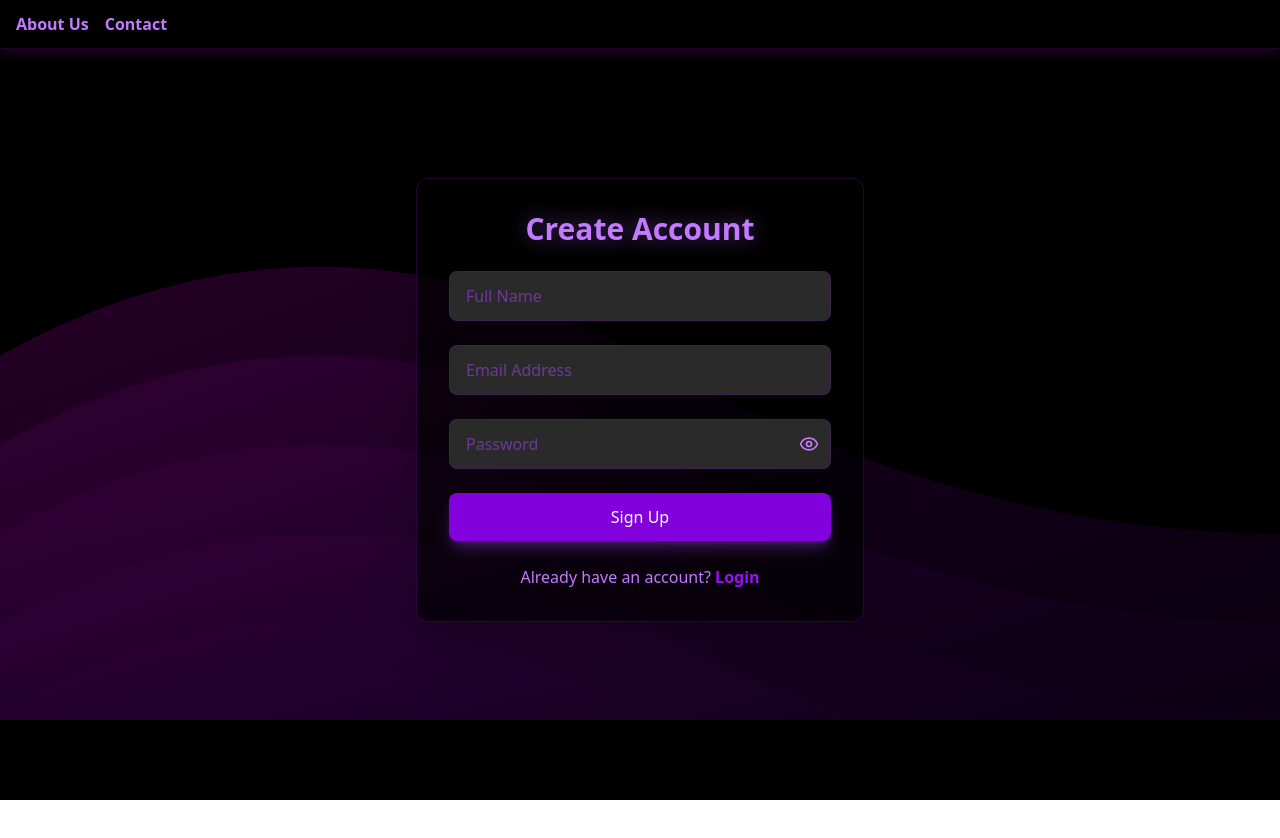
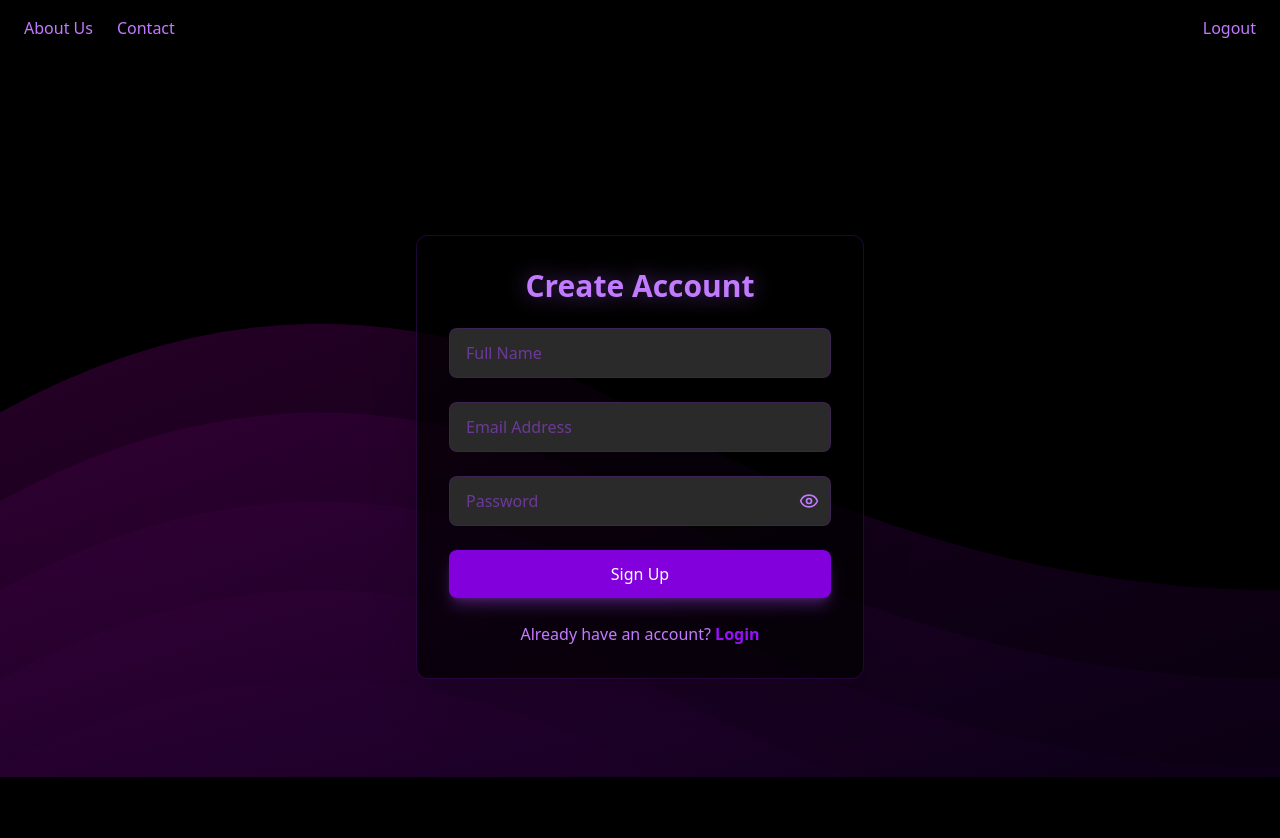
Before and after one commit to krishang-bose/ChatAppProject, a React app in the folder frontend/: page /signup/ in a window 1280 px wide. Shown: the top 838 px of the page. Before the commit the page ends 800 px from the top, so only its background shows below. Built offline with nearby package versions, Linux system fonts and the light colour scheme; no server answers; the HTML template or start-up script is replaced by a standard one.

Commit message:
minor changes in frontend

```diff
--- a/frontend/src/components/ChatContainer.jsx
+++ b/frontend/src/components/ChatContainer.jsx
@@ -2,41 +2,40 @@ import React, { useState } from 'react';
 import { useChatStore } from '../store/useChatstore';
 
 const ChatContainer = () => {
-  const { activeUser } = useChatStore();
+  const { activeUser, sendMessage } = useChatStore();
   const [message, setMessage] = useState('');
 
   const handleSendMessage = (e) => {
     e.preventDefault();
     if (message.trim()) {
-      // Implement message sending logic
-      console.log('Sending message:', message);
+      sendMessage(message);
       setMessage('');
     }
   };
 
   return (
-    <div className="flex-1 bg-black flex flex-col">
+    <div className="flex-1 flex flex-col h-full bg-black">
       {/* Message header */}
-      <div className="bg-[#1a1a1a] p-4 flex items-center border-b border-purple-800">
-        <div className="w-12 h-12 bg-purple-600 rounded-full flex items-center justify-center mr-4">
+      <div className="bg-[#1a1a1a] py-3.5 px-4 flex items-center border-b border-black">
+        <div className="w-10 h-10 bg-purple-600 rounded-full flex items-center justify-center mr-3">
           {activeUser.name.charAt(0).toUpperCase()}
         </div>
         <div>
-          <h2 className="text-xl font-bold text-purple-400">{activeUser.name}</h2>
-          <p className="text-sm text-gray-500">Active now</p>
+          <h2 className="font-bold text-purple-400">{activeUser.name}</h2>
+          <p className="text-xs text-gray-500">Active now</p>
         </div>
       </div>
 
-      {/* Messages container */}
+      {/* Messages container - Set to flex-1 to take available space and overflow-y-auto to scroll */}
       <div className="p-4 overflow-y-auto flex-1 flex flex-col space-y-4">
         {activeUser.messages && activeUser.messages.length > 0 ? (
           activeUser.messages.map((msg, index) => (
             <div
               key={index}
-              className={`max-w-3/4 p-3 rounded-lg ${
+              className={`max-w-xs md:max-w-md p-3 rounded-lg ${
                 msg.sender === 'user'
-                  ? 'bg-purple-800 text-white ml-auto'
-                  : 'bg-gray-800 text-white mr-auto'
+                  ? 'bg-purple-700 text-white ml-auto'
+                  : 'bg-[#1a1a1a] text-white mr-auto'
               }`}
             >
               {msg.text}
@@ -52,19 +51,19 @@ const ChatContainer = () => {
         )}
       </div>
 
-      {/* Message input */}
-      <form onSubmit={handleSendMessage} className="bg-[#1a1a1a] p-4 border-t border-purple-800">
+      {/* Message input - Fixed at bottom */}
+      <form onSubmit={handleSendMessage} className="bg-black p-4 border-t border-black mt-auto">
         <div className="flex">
           <input
             type="text"
             value={message}
             onChange={(e) => setMessage(e.target.value)}
             placeholder="Type a message..."
-            className="flex-1 bg-black border border-purple-800 rounded-l-full px-4 py-2 text-white focus:outline-none focus:ring-2 focus:ring-purple-600"
+            className="flex-1 bg-[#111] border border-black rounded-l-full px-4 py-2 text-white focus:outline-none focus:ring-2 focus:ring-purple-600"
           />
           <button
             type="submit"
-            className="bg-purple-700 hover:bg-purple-600 text-white px-6 rounded-r-full transition duration-200"
+            className="bg-purple-600 hover:bg-purple-500 text-white px-6 rounded-r-full transition duration-200"
           >
             Send
           </button>
--- a/frontend/src/components/NavBar.jsx
+++ b/frontend/src/components/NavBar.jsx
@@ -1,52 +1,16 @@
 import React from 'react';
-import { Link } from 'react-router-dom';
-import { useAuthStore } from '../store/useAuthStore';
 
 const Navbar = () => {
-  const { authUser, logout } = useAuthStore();
-
   return (
-    <nav className="fixed top-0 left-0 w-full z-50 bg-black/80 backdrop-blur-sm">
-      <div className="w-full px-4 py-3 flex justify-between items-center
-        shadow-[0_4px_10px_rgba(128,0,128,0.3)]
-        border-b border-purple-900/30
-        transition-all duration-300
-        hover:shadow-[0_4px_15px_rgba(128,0,128,0.4)]">
-
-        <div className="flex space-x-4">
-          <Link
-            to="/about"
-            className="text-purple-400 hover:text-purple-100
-              transition-colors duration-300
-              hover:scale-105
-              text-md font-semibold"
-          >
-            About Us
-          </Link>
-
-          <Link
-            to="/contact"
-            className="text-purple-400 hover:text-purple-100
-              transition-colors duration-300
-              hover:scale-105
-              text-md font-semibold"
-          >
-            Contact
-          </Link>
-        </div>
-
-        {authUser && (
-          <button
-            onClick={logout}
-            className="text-purple-400 hover:text-purple-100
-              transition-colors duration-300
-              hover:scale-105
-              text-md font-semibold">
-            Logout
-          </button>
-        )}
+    <div className="bg-black px-6 py-4 flex justify-between items-center border-b border-black">
+      <div className="flex space-x-6">
+        <a href="/about" className="text-purple-400 hover:text-purple-300">About Us</a>
+        <a href="/contact" className="text-purple-400 hover:text-purple-300">Contact</a>
       </div>
-    </nav>
+      <div>
+        <a href="/logout" className="text-purple-400 hover:text-purple-300">Logout</a>
+      </div>
+    </div>
   );
 };
 
--- a/frontend/src/components/NoChatContainer.jsx
+++ b/frontend/src/components/NoChatContainer.jsx
@@ -3,10 +3,12 @@ import { MessageCircle } from 'lucide-react';
 
 const NoChatContainer = () => {
   return (
-    <div className="flex-1 flex flex-col items-center justify-center text-gray-500 bg-black">
-      <MessageCircle className="text-purple-500 mb-4" size={64} />
+    <div className="flex-1 flex flex-col items-center justify-center bg-black">
+      <div className="text-purple-600 mb-4">
+        <MessageCircle size={64} />
+      </div>
       <h2 className="text-2xl font-bold text-purple-400 mb-2">No Chat Selected</h2>
-      <p className="text-lg">Select a conversation from the sidebar to start messaging</p>
+      <p className="text-gray-500">Select a conversation from the sidebar to start messaging</p>
     </div>
   );
 };
--- a/frontend/src/components/SideBar.jsx
+++ b/frontend/src/components/SideBar.jsx
@@ -1,38 +1,32 @@
 import React from 'react';
-import { Users } from 'lucide-react';
 import { useChatStore } from '../store/useChatstore';
 
 const SideBar = () => {
   const { users, activeUser, handleUserSelect, isUserLoading } = useChatStore();
 
   return (
-    <div className="w-1/4 bg-[#1a1a1a] border-r border-purple-800 p-4 overflow-y-auto">
-      <div className="flex items-center mb-6">
-        <Users className="mr-2 text-purple-500" />
-        <h2 className="text-xl font-bold text-purple-400">Chats</h2>
-      </div>
-
+    <div className="w-64 bg-black border-r border-black h-full overflow-y-auto">
       {isUserLoading ? (
-        <div className="text-center text-gray-500">Loading users...</div>
+        <div className="text-center text-gray-500 p-4">Loading users...</div>
       ) : (
-        <div className="space-y-2">
+        <div>
           {users.map((user) => (
             <div
               key={user.id}
               onClick={() => handleUserSelect(user)}
               className={`
-                flex items-center p-3 rounded-lg cursor-pointer
-                transition duration-200 ease-in-out
+                flex items-center p-3 cursor-pointer
+                border-b border-black
                 ${activeUser?.id === user.id
-                  ? 'bg-purple-800 text-white'
-                  : 'hover:bg-purple-900 hover:text-purple-200'}
+                  ? 'bg-[#1a1a1a]'
+                  : 'hover:bg-[#111]'}
               `}
             >
-              <div className="w-10 h-10 bg-purple-600 rounded-full flex items-center justify-center mr-3">
+              <div className="w-10 h-10 bg-purple-600 rounded-full flex items-center justify-center mr-3 text-white">
                 {user.name.charAt(0).toUpperCase()}
               </div>
-              <div>
-                <h3 className="font-semibold">{user.name}</h3>
+              <div className="overflow-hidden">
+                <h3 className="font-semibold text-white">{user.name}</h3>
                 <p className="text-sm text-gray-400 truncate">
                   {user.lastMessage || 'No messages yet'}
                 </p>
--- a/frontend/src/pages/HomePage.jsx
+++ b/frontend/src/pages/HomePage.jsx
@@ -11,9 +11,8 @@ const HomePage = () => {
     // Fetch users when component mounts
     fetchUsers();
   }, [fetchUsers]);
-
   return (
-    <div className="flex h-screen bg-black text-white">
+    <div className="flex h-[calc(100vh-50px)] bg-black text-white ">
       <SideBar />
       {activeUser ? <ChatContainer /> : <NoChatContainer />}
     </div>
```
